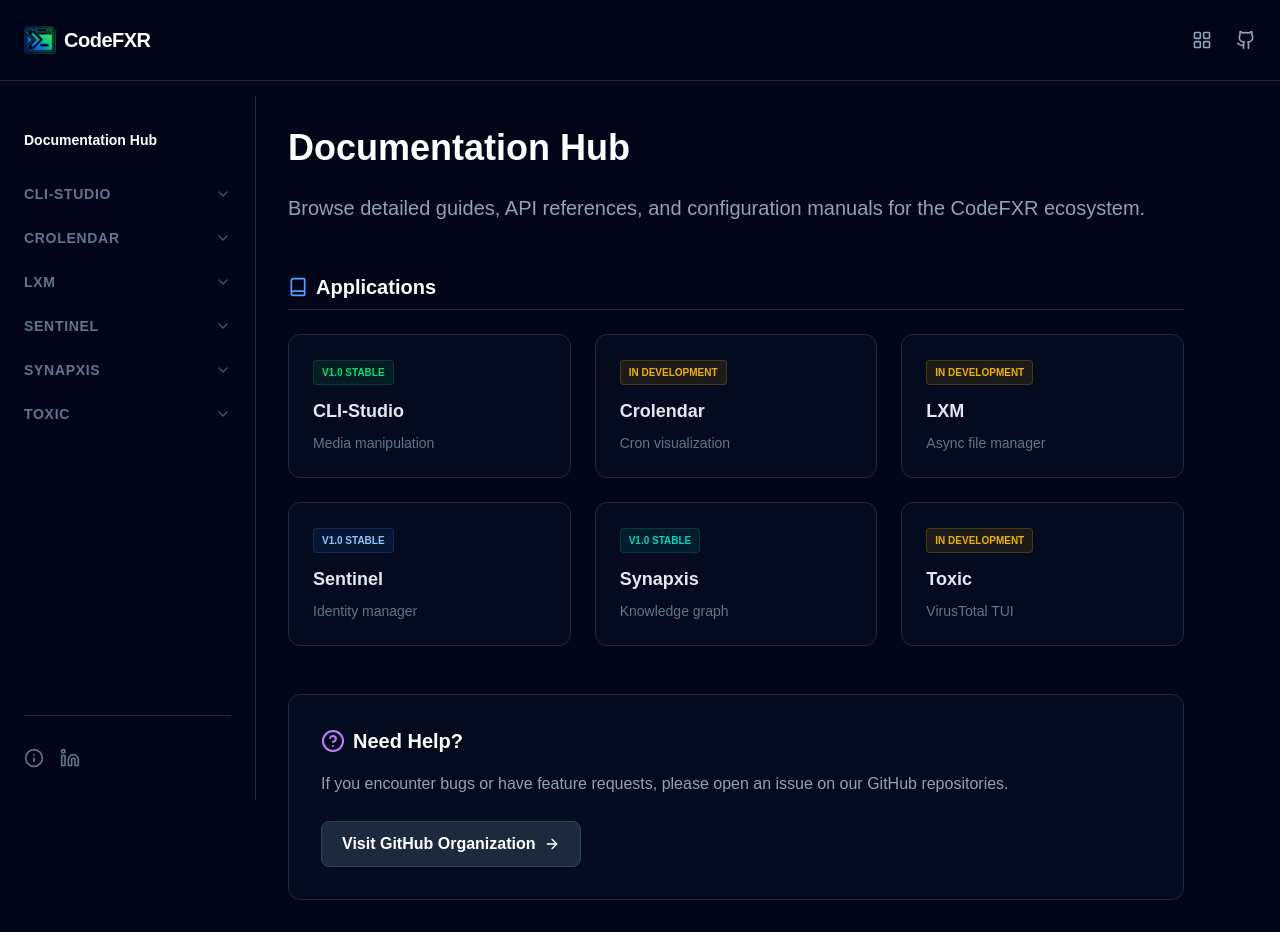
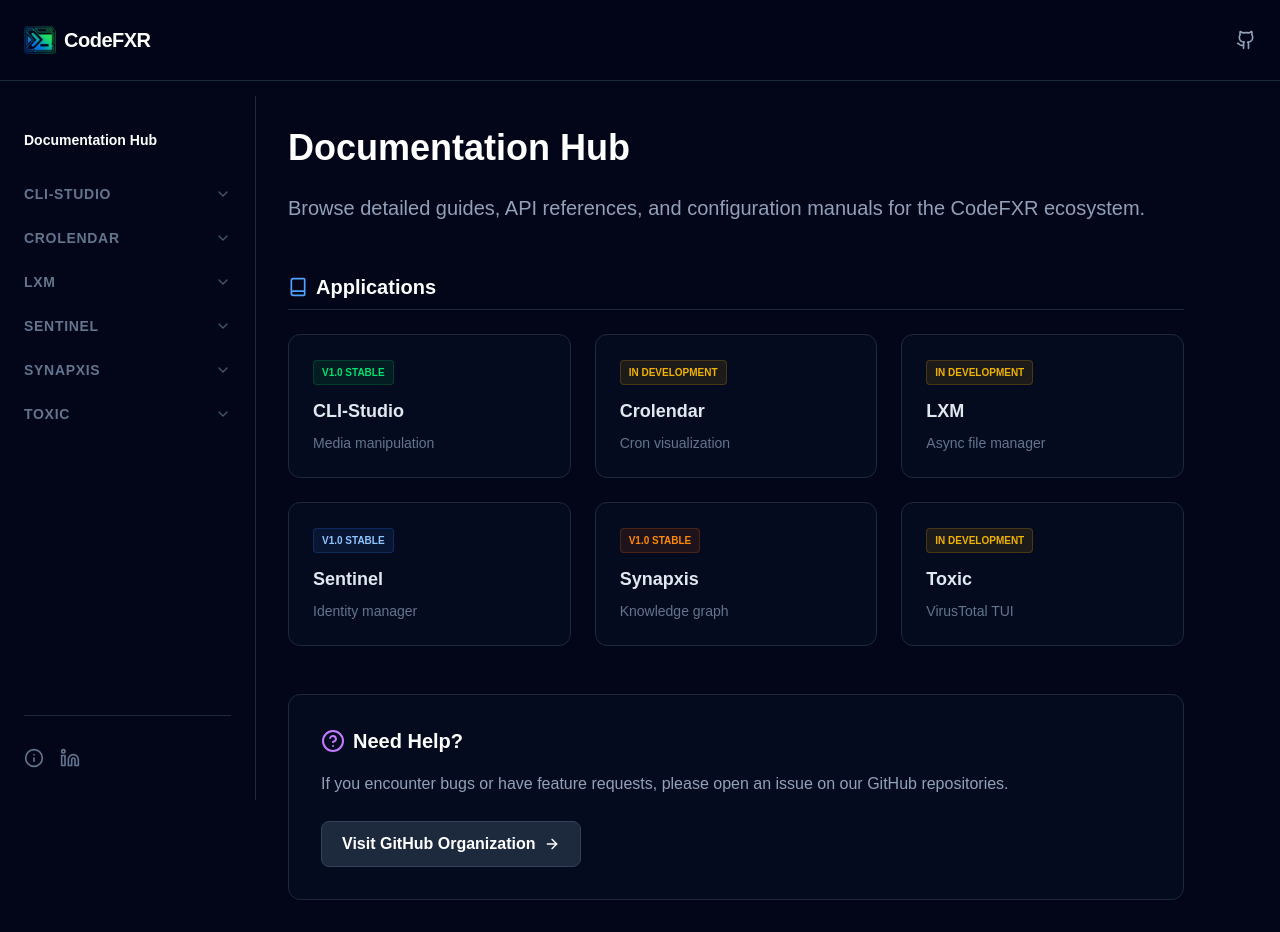
Before and after one commit to CodeFXR/codefxr.github.io, a Next.js app: page /docs in a window 1280 px wide. Built offline with nearby package versions, Linux system fonts and the light colour scheme.

Commit message:
updated docs text

```diff
--- a/app/docs/layout.tsx
+++ b/app/docs/layout.tsx
@@ -36,10 +36,13 @@ export default function DocsLayout({ children }: { children: React.ReactNode })
           </Link>
 
           <div className="flex items-center gap-4 md:gap-6 text-slate-400">
-            <Link href="/#products" className="hover:text-green-400 transition-colors" aria-label="Applications">
-              <LayoutGrid className="w-5 h-5" />
-            </Link>
-            <Link href="https://github.com/CodeFXR/codefxr.github.io" target="_blank" rel="noopener noreferrer" className="hover:text-white transition-colors" aria-label="GitHub Repository">
+            <Link
+              href="https://github.com/CodeFXR/codefxr.github.io"
+              target="_blank"
+              rel="noopener noreferrer"
+              className="hover:text-white transition-colors"
+              aria-label="GitHub Repository"
+            >
               <Github className="w-5 h-5" />
             </Link>
           </div>
--- a/app/docs/page.tsx
+++ b/app/docs/page.tsx
@@ -48,7 +48,7 @@ export default function DocsHome() {
 
             {/* 5. Synapxis */}
             <Link href="/docs/synapxis" className="block p-6 bg-slate-900/30 border border-slate-800 rounded-xl hover:bg-slate-900 hover:border-orange-500/50 hover:shadow-[0_0_20px_-5px_rgba(245,158,11,0.15)] transition-all group hover:-translate-y-1">
-                <span className="inline-block px-2 py-1 rounded bg-teal-500/10 text-teal-400 text-[10px] uppercase font-bold border border-teal-500/20 mb-3">v1.0 Stable</span>
+                <span className="inline-block px-2 py-1 rounded bg-orange-500/10 text-orange-400 text-[10px] uppercase font-bold border border-orange-500/20 mb-3">v1.0 Stable</span>
                 <h3 className="text-lg font-bold text-slate-200 group-hover:text-orange-400 transition-colors mb-2">Synapxis</h3>
                 <p className="text-sm text-slate-500">Knowledge graph</p>
             </Link>
```
